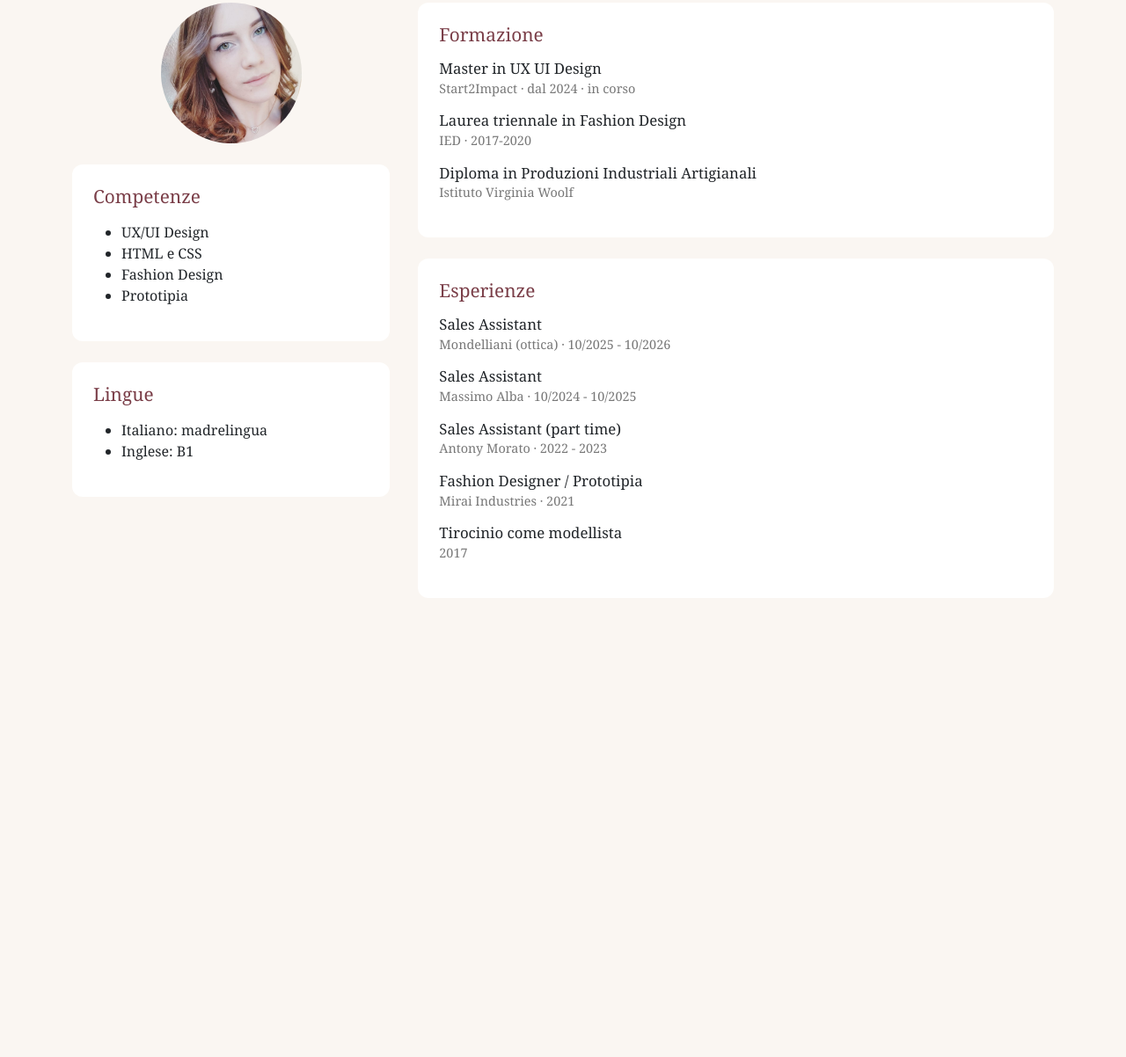
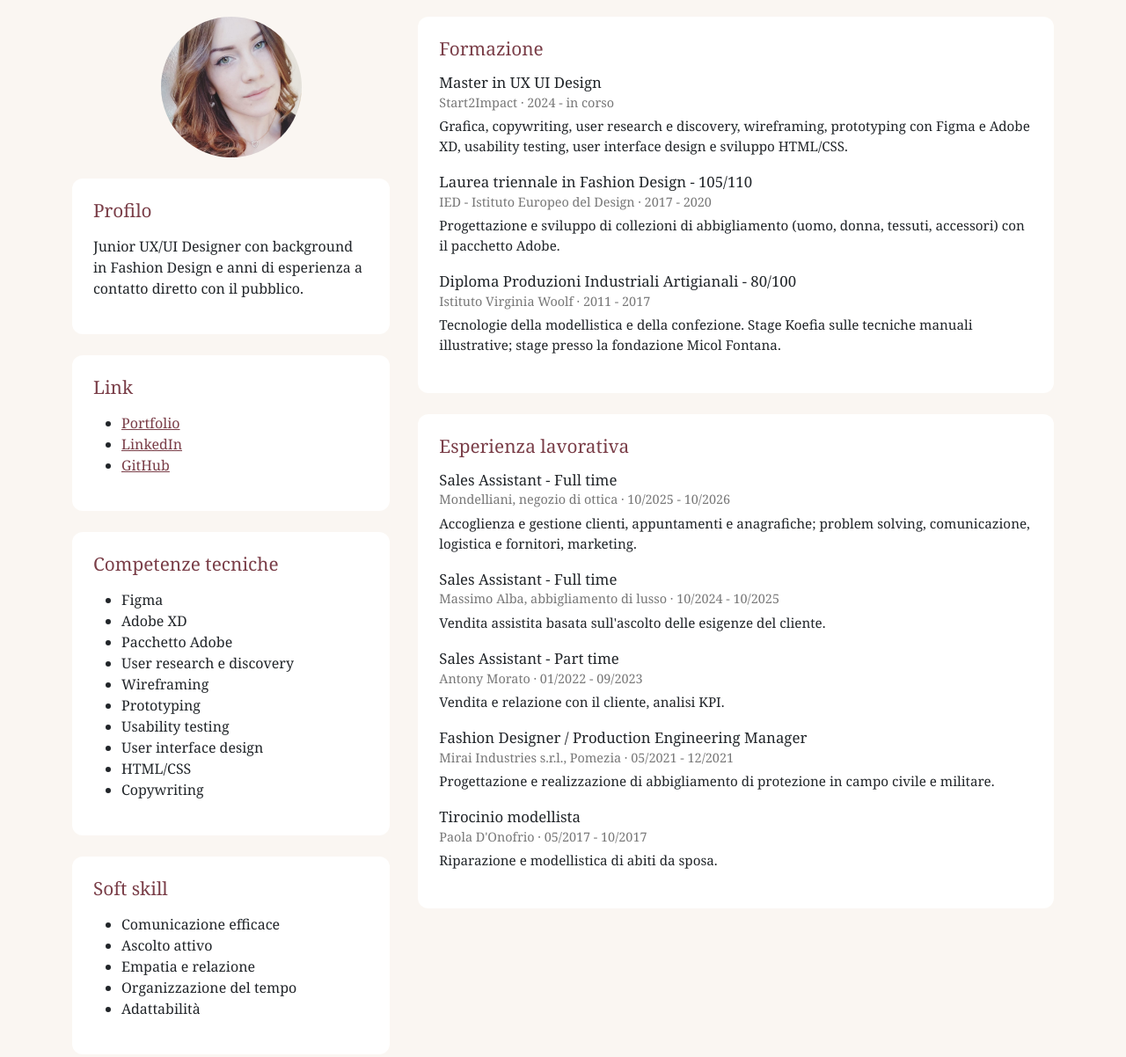
Before and after one commit to sabinacanea/sito-sabina, a plain HTML site: page cv.html in a window 1280 px wide. Shown: the part 163-1365 px from the top of the page at 88% size. Before the commit the page ends 927 px from the top, so only its background shows below. Drawn offline with nearby package versions, Linux system fonts and the light colour scheme.

Commit message:
Add files via upload

```diff
--- a/css/style.scss
+++ b/css/style.scss
@@ -96,7 +96,7 @@ h1 {
 .cv-meta {
   color: #777;
   font-size: 0.9rem;
-  margin-bottom: 1rem;
+  margin-bottom: 0.3rem;
 }
 .contatti {
   padding-top: 110px;
@@ -121,7 +121,9 @@ h1 {
   &:hover {
     background: #5f2f37;
   }
-}.foto-cv {
+
+}
+.foto-cv {
   display: block;
   width: 160px;
   height: 160px;
@@ -129,3 +131,14 @@ h1 {
   border-radius: 50%;
   margin: 0 auto 1.5rem;
 }
+.cv-desc {
+  font-size: 0.95rem;
+  margin-bottom: 1.2rem;
+}
+
+.cv-box a {
+  color: $colore-principale;
+}
+.cv h1 {
+  margin-bottom: 1.5rem;
+}
--- a/cv.html
+++ b/cv.html
@@ -5,7 +5,6 @@
   <meta name="viewport" content="width=device-width, initial-scale=1">
   <title>CV | Sabina Canea</title>
   <link rel="icon" type="image/png" href="img/favicon.png">
-    <meta name="description" content="Portfolio di Sabina Canea, UX/UI designer con background in fashion design.">
 
   <meta property="og:type" content="website">
   <meta property="og:title" content="CV | Sabina Canea">
@@ -19,7 +18,7 @@
 
   <nav class="navbar navbar-expand-md fixed-top bg-white shadow-sm">
     <div class="container">
-      <a class="navbar-brand" href="index.html">Sabina</a>
+      <a class="navbar-brand" href="index.html">Sabina Madalina</a>
       <button class="navbar-toggler" type="button" data-bs-toggle="collapse" data-bs-target="#menu">
         <span class="navbar-toggler-icon"></span>
       </button>
@@ -33,21 +32,51 @@
     </div>
   </nav>
 
-  <main class="container cv">
+    <main class="container cv">
     <h1>Curriculum Vitae</h1>
 
     <div class="cv-grid">
 
-      <!-- Colonna sinistra -->
       <aside>
         <img src="img/foto-sabina.jpg" alt="Ritratto di Sabina Canea" class="foto-cv">
         <section class="cv-box">
-          <h2>Competenze</h2>
+          <h2>Profilo</h2>
+          <p>Junior UX/UI Designer con background in Fashion Design e anni di esperienza a contatto diretto con il pubblico.</p>
+        </section>
+
+        <section class="cv-box">
+          <h2>Link</h2>
           <ul>
-            <li>UX/UI Design</li>
-            <li>HTML e CSS</li>
-            <li>Fashion Design</li>
-            <li>Prototipia</li>
+            <li><a href="https://canva.link/kip4rbrpsfyklul" target="_blank" rel="noopener">Portfolio</a></li>
+            <li><a href="https://www.linkedin.com/in/sabina-madalina-canea-fashion-designer-illustrator/" target="_blank" rel="noopener">LinkedIn</a></li>
+            <li><a href="https://github.com/sabinacanea" target="_blank" rel="noopener">GitHub</a></li>
+          </ul>
+        </section>
+
+        <section class="cv-box">
+          <h2>Competenze tecniche</h2>
+          <ul>
+            <li>Figma</li>
+            <li>Adobe XD</li>
+            <li>Pacchetto Adobe</li>
+            <li>User research e discovery</li>
+            <li>Wireframing</li>
+            <li>Prototyping</li>
+            <li>Usability testing</li>
+            <li>User interface design</li>
+            <li>HTML/CSS</li>
+            <li>Copywriting</li>
+          </ul>
+        </section>
+
+        <section class="cv-box">
+          <h2>Soft skill</h2>
+          <ul>
+            <li>Comunicazione efficace</li>
+            <li>Ascolto attivo</li>
+            <li>Empatia e relazione</li>
+            <li>Organizzazione del tempo</li>
+            <li>Adattabilità</li>
           </ul>
         </section>
 
@@ -60,52 +89,58 @@
         </section>
       </aside>
 
-      <!-- Colonna destra -->
       <div>
         <section class="cv-box">
           <h2>Formazione</h2>
           <article>
             <h3>Master in UX UI Design</h3>
-            <p class="cv-meta">Start2Impact · dal 2024 · in corso</p>
+            <p class="cv-meta">Start2Impact · 2024 - in corso</p>
+            <p class="cv-desc">Grafica, copywriting, user research e discovery, wireframing, prototyping con Figma e Adobe XD, usability testing, user interface design e sviluppo HTML/CSS.</p>
           </article>
           <article>
-            <h3>Laurea triennale in Fashion Design</h3>
-            <p class="cv-meta">IED · 2017-2020</p>
+            <h3>Laurea triennale in Fashion Design - 105/110</h3>
+            <p class="cv-meta">IED - Istituto Europeo del Design · 2017 - 2020</p>
+            <p class="cv-desc">Progettazione e sviluppo di collezioni di abbigliamento (uomo, donna, tessuti, accessori) con il pacchetto Adobe.</p>
           </article>
           <article>
-            <h3>Diploma in Produzioni Industriali Artigianali</h3>
-            <p class="cv-meta">Istituto Virginia Woolf</p>
+            <h3>Diploma Produzioni Industriali Artigianali - 80/100</h3>
+            <p class="cv-meta">Istituto Virginia Woolf · 2011 - 2017</p>
+            <p class="cv-desc">Tecnologie della modellistica e della confezione. Stage Koefia sulle tecniche manuali illustrative; stage presso la fondazione Micol Fontana.</p>
           </article>
         </section>
 
         <section class="cv-box">
-          <h2>Esperienze</h2>
+          <h2>Esperienza lavorativa</h2>
           <article>
-            <h3>Sales Assistant</h3>
-            <p class="cv-meta">Mondelliani (ottica) · 10/2025 - 10/2026</p>
+            <h3>Sales Assistant - Full time</h3>
+            <p class="cv-meta">Mondelliani, negozio di ottica · 10/2025 - 10/2026</p>
+            <p class="cv-desc">Accoglienza e gestione clienti, appuntamenti e anagrafiche; problem solving, comunicazione, logistica e fornitori, marketing.</p>
           </article>
           <article>
-            <h3>Sales Assistant</h3>
-            <p class="cv-meta">Massimo Alba · 10/2024 - 10/2025</p>
+            <h3>Sales Assistant - Full time</h3>
+            <p class="cv-meta">Massimo Alba, abbigliamento di lusso · 10/2024 - 10/2025</p>
+            <p class="cv-desc">Vendita assistita basata sull'ascolto delle esigenze del cliente.</p>
           </article>
           <article>
-            <h3>Sales Assistant (part time)</h3>
-            <p class="cv-meta">Antony Morato · 2022 - 2023</p>
+            <h3>Sales Assistant - Part time</h3>
+            <p class="cv-meta">Antony Morato · 01/2022 - 09/2023</p>
+            <p class="cv-desc">Vendita e relazione con il cliente, analisi KPI.</p>
           </article>
           <article>
-            <h3>Fashion Designer / Prototipia</h3>
-            <p class="cv-meta">Mirai Industries · 2021</p>
+            <h3>Fashion Designer / Production Engineering Manager</h3>
+            <p class="cv-meta">Mirai Industries s.r.l., Pomezia · 05/2021 - 12/2021</p>
+            <p class="cv-desc">Progettazione e realizzazione di abbigliamento di protezione in campo civile e militare.</p>
           </article>
           <article>
-            <h3>Tirocinio come modellista</h3>
-            <p class="cv-meta">2017</p>
+            <h3>Tirocinio modellista</h3>
+            <p class="cv-meta">Paola D'Onofrio · 05/2017 - 10/2017</p>
+            <p class="cv-desc">Riparazione e modellistica di abiti da sposa.</p>
           </article>
         </section>
       </div>
 
     </div>
   </main>
-
   <script src="https://cdn.jsdelivr.net/npm/bootstrap@5.3.3/dist/js/bootstrap.bundle.min.js"></script>
 </body>
 </html>
```
Also changed, not shown: contattami.html (+1 -1 lines), index.html (+3 -4 lines), css/style.css, 1 other file.
